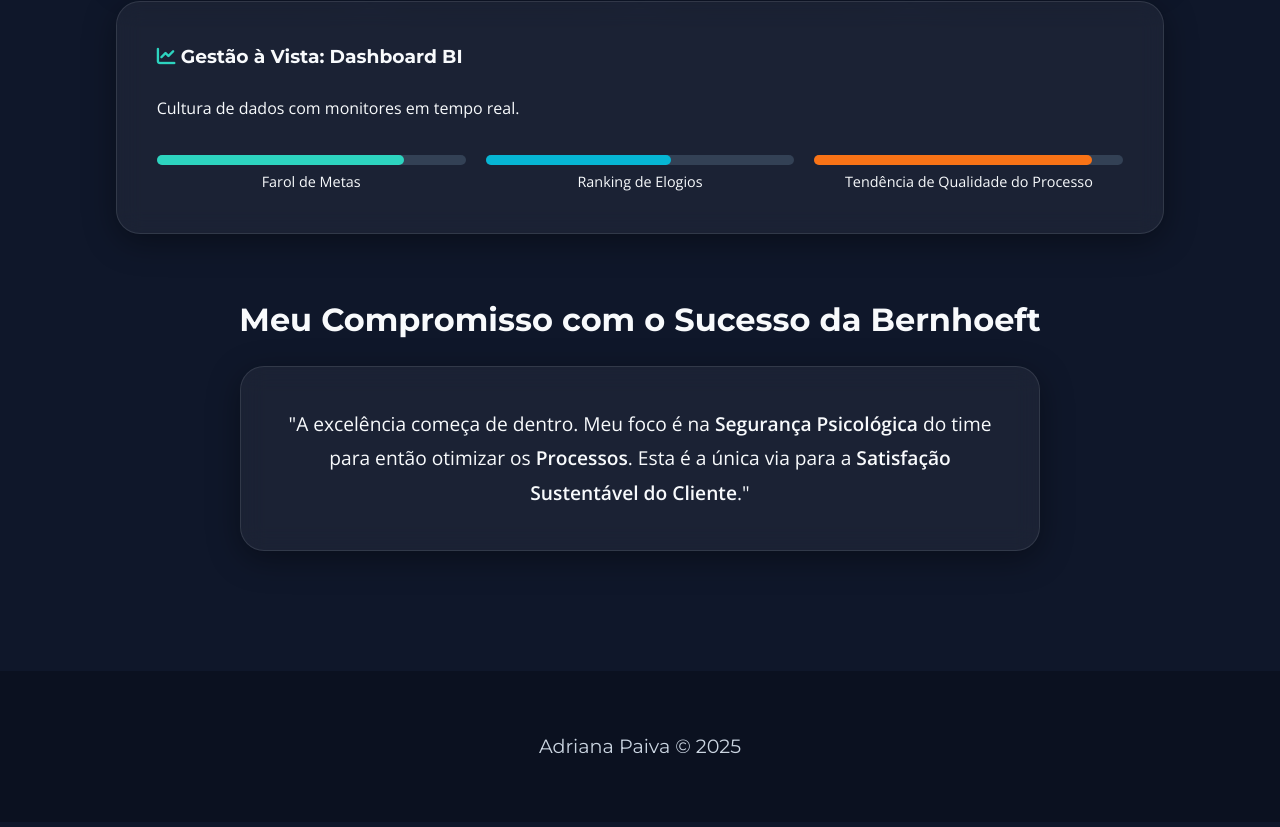
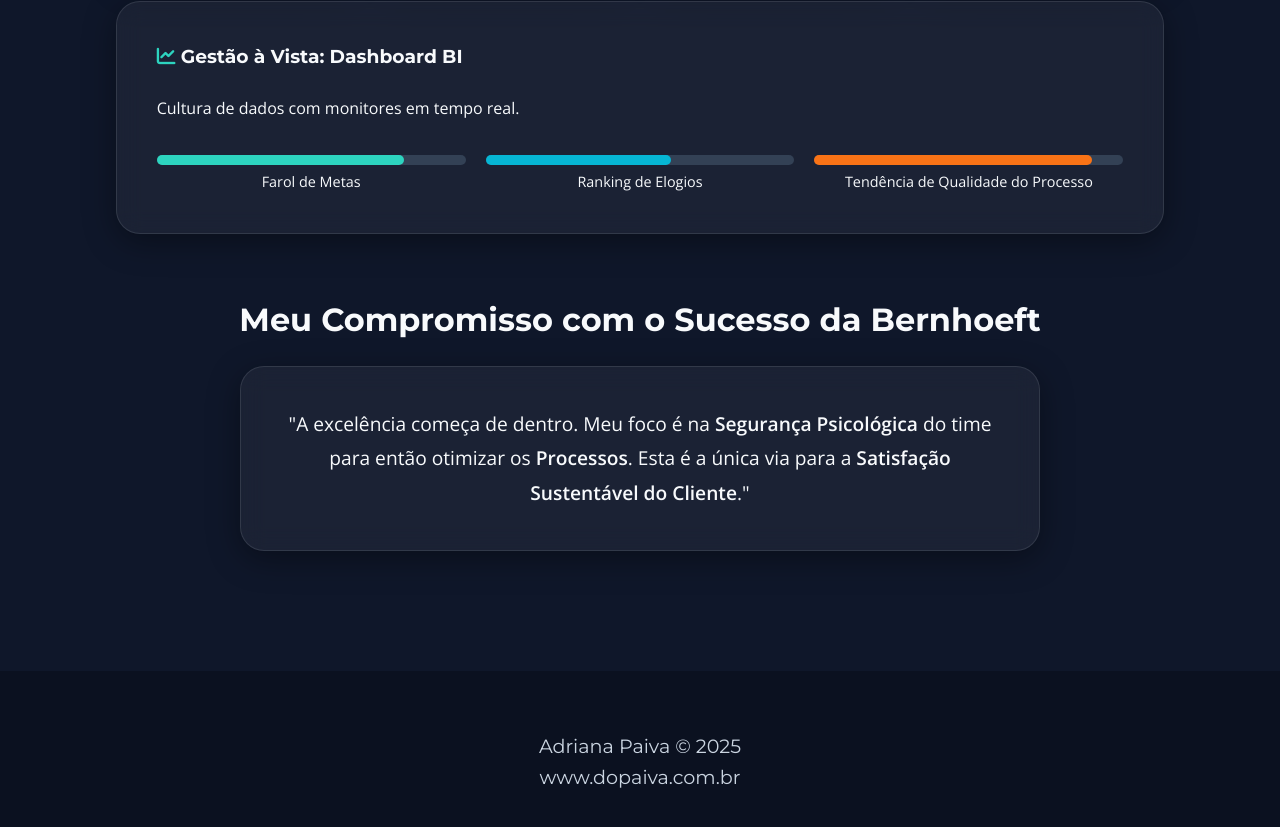
Before and after one commit to dopaiva/caseBernhoeft, a plain HTML site: page index.html in a window 1280 px wide. Shown: the part 4529-5356 px from the top of the page. Drawn offline with nearby package versions, Linux system fonts and the light colour scheme.

```diff
--- a/index.html
+++ b/index.html
@@ -599,6 +599,7 @@
 
     <footer>
         <p class="signature">Adriana Paiva &copy; 2025</p>
+        <p class="signature">www.dopaiva.com.br</p>
     </footer>
 
 </body>
```
